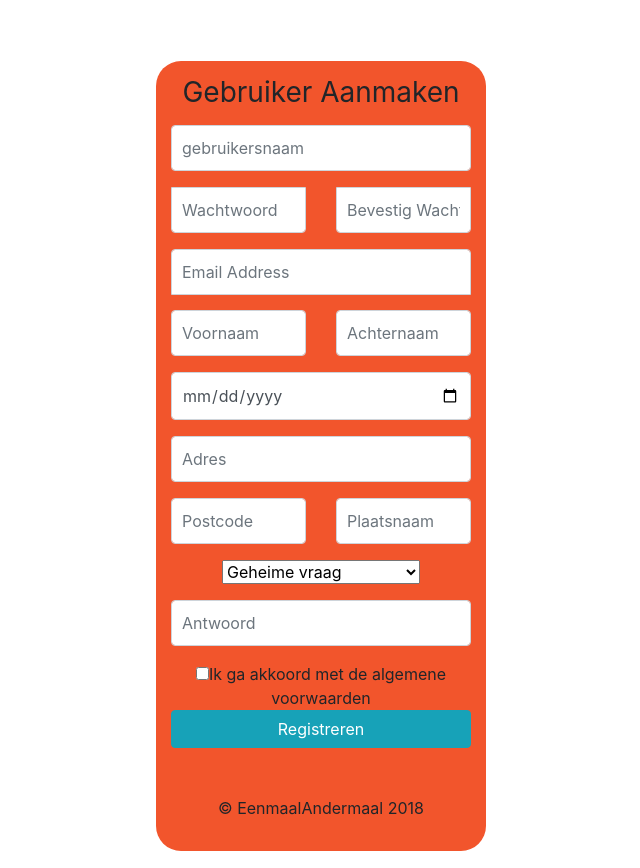
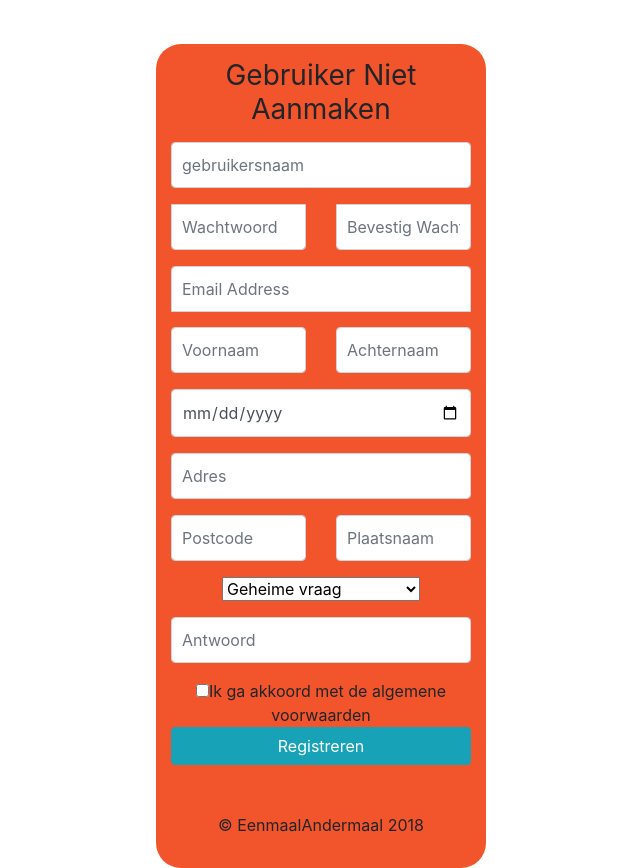
Before and after one commit to noahdingen/I-project, a PHP site: page /Registreren.php in a window 1280 px wide. Shown: the part 64-932 px from the top of the page, without its empty margins (129-769 px from the left). Run offline with PHP 8.4, Linux system fonts and the light colour scheme.

Commit message:
test voor Mike

```diff
--- a/Registreren.php
+++ b/Registreren.php
@@ -22,7 +22,7 @@
 <div class="registreren">
 <form class="form-signin">
 
-    <h1 class="h3 mb-3 font-weight-normal">Gebruiker Aanmaken</h1>
+    <h1 class="h3 mb-3 font-weight-normal">Gebruiker Niet Aanmaken</h1>
     <form role="form">
 
         <div class="form-group">
```
